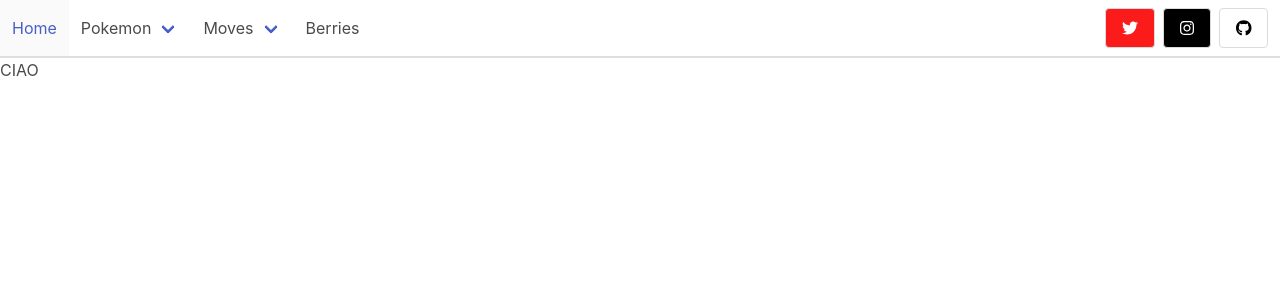
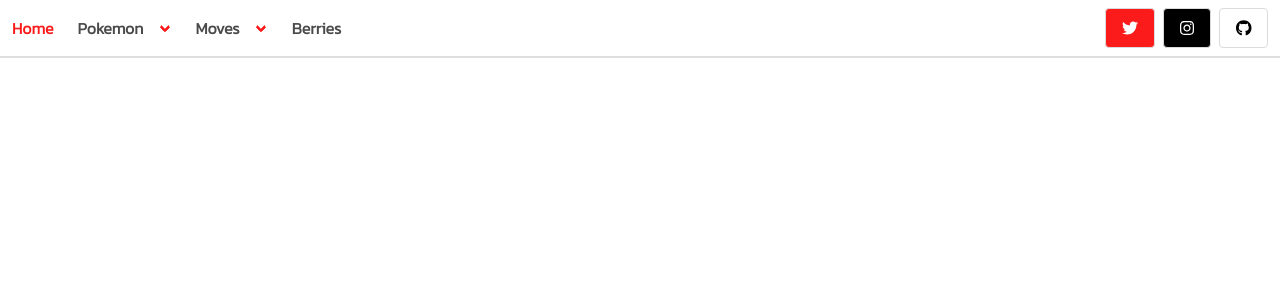
Before and after one commit to DomeT99/dexpoke, a Vue app: page /#/ in a window 1280 px wide. Shown: the top 300 px of the page. Built offline with nearby package versions, Linux system fonts and the light colour scheme.

Commit message:
Navbar stilizzata

```diff
--- /dev/null
+++ b/src/assets/Scss/bulma.scss
@@ -0,0 +1,35 @@
+/*FOGLIO DI STILE ADIBITO ALLA MODIFICA DELLE CLASSI DI BULMA OVE NECESSARIO*/
+
+/*FOGLIO STILE COLORI*/
+@import "./color.scss";
+
+/*FOGLIO STILE PARTI COMUNI*/
+@import "./common.scss";
+
+/****NAVBAR****/
+a.navbar-item:focus,
+a.navbar-item:focus-within,
+a.navbar-item:hover,
+a.navbar-item.is-active,
+.navbar-link:focus,
+.navbar-link:focus-within,
+.navbar-link:hover,
+.navbar-link.is-active {
+    color: $redPoke;
+    background-color: $whitePoke;
+}
+
+.navbar-dropdown a.navbar-item:focus,
+.navbar-dropdown a.navbar-item:hover {
+    color: $redPoke;
+    background-color: $whitePoke;
+}
+.navbar-item.has-dropdown:focus .navbar-link,
+.navbar-item.has-dropdown:hover .navbar-link,
+.navbar-item.has-dropdown.is-active .navbar-link {
+    background-color: $whitePoke;
+}
+.navbar-link:not(.is-arrowless)::after {
+    border-color: $redPoke;
+    font-size: $thirteenPx;
+}
--- a/src/assets/Scss/common.scss
+++ b/src/assets/Scss/common.scss
@@ -1,24 +1,32 @@
 /****IMPORT COLORS****/
 @import "./color.scss";
 
+/****KEYFRAMES****/
+@import "./keyframes.scss";
+
 /****FONT****/
-@import url("https://fonts.googleapis.com/css2?family=Open+Sans:wght@300;400&family=Rubik:wght@300;400&display=swap");
+@import url("https://fonts.googleapis.com/css2?family=Ubuntu&display=swap");
+@import url("https://fonts.googleapis.com/css2?family=Kanit:wght@300&display=swap");
 
-@mixin font-style($fontfamily, $weight) {
-    font-family: $fontfamily;
+/**FONT SIZE**/
+$thirteenPx: 13px;
+$fourteenPx: 14px;
+
+@mixin font-style($fontfamily, $typechar, $weight) {
+    font-family: $fontfamily, $typechar;
     font-weight: $weight;
 }
-.rubik-300 {
-    @include font-style("'Rubik', sans-serif", 300);
+.ubuntu-300 {
+    @include font-style("Ubuntu", "sans-serif", 300);
 }
-.rubik-400 {
-    @include font-style("'Rubik', sans-serif", 400);
+.ubuntu-400 {
+    @include font-style("Ubuntu", "sans-serif", 400);
 }
-.open-sans-300 {
-    @include font-style("'Open Sans', sans-serif", 300);
+.kanit-300 {
+    @include font-style("Kanit", "sans-serif", 300);
 }
-.open-sans-400 {
-    @include font-style("'Open Sans', sans-serif", 400);
+.kanit-800 {
+    @include font-style("Kanit", "sans-serif", 800);
 }
 
 /****BORDER STYLE****/
@@ -30,3 +38,13 @@
     border-bottom: 2px solid;
     @include border-color($grayPoke);
 }
+
+/****ANIMAZIONI KEYFRAMES****/
+@mixin animation-model($animationName, $animationDuration) {
+    animation-name: $animationName;
+    animation-duration: $animationDuration;
+}
+
+.fade-in {
+    @include animation-model(fade-in, 0.4s);
+}
--- a/src/assets/Scss/global.scss
+++ b/src/assets/Scss/global.scss
@@ -1,3 +1,5 @@
 @import "/node_modules/bulma/bulma.sass"; //Bulma
+@import "./bulma.scss"; //Bulma modifica variabili e classe
 @import "../Scss/color.scss"; //Colors
 @import "../Scss/common.scss"; //Elementi comuni
+@import "../Scss/layout.scss"; //Layout
--- /dev/null
+++ b/src/assets/Scss/keyframes.scss
@@ -0,0 +1,9 @@
+/****FOGLIO STILE KEYFRAMES****/
+@keyframes fade-in {
+    0% {
+        opacity: 0;
+    }
+    100% {
+        opacity: 1;
+    }
+}
--- /dev/null
+++ b/src/assets/Scss/layout.scss
@@ -0,0 +1,9 @@
+/*FOGLIO STILE LAYOUT*/
+
+/****POSITION****/
+@mixin position-model($position) {
+    position: $position;
+}
+.sticky-position{
+    @include position-model("sticky")
+}
--- a/src/components/Common/PokeNavbar.vue
+++ b/src/components/Common/PokeNavbar.vue
@@ -3,12 +3,22 @@ import { onMounted } from "vue";
 //FontAwesome Component
 import { FontAwesomeIcon } from "@fortawesome/vue-fontawesome";
 
+//SOCIAL LINK PARAMETERS
+const twitterLink = import.meta.env.VITE_TWITTER_LINK;
+const instagramLink = import.meta.env.VITE_INSTAGRAM_LINK;
+const githubLink = import.meta.env.VITE_GITHUB_LINK;
+
 onMounted(() => {
     openHamburgerMenu()
 })
 
+function openSocial(social?: string) {
+    if (typeof (social) === "string") {
+        window.open(social);
+    }
+}
+
 function openHamburgerMenu() {
-
     const $navbarBurgers = Array.prototype.slice.call(document.querySelectorAll('.navbar-burger'), 0);
 
     $navbarBurgers.forEach(el => {
@@ -26,7 +36,7 @@ function openHamburgerMenu() {
 </script>
 
 <template>
-    <nav class="navbar bg-white-poke bb-gray" role="navigation" aria-label="main navigation">
+    <nav class="navbar bg-white-poke bb-gray kanit-800 sticky-position" role="navigation" aria-label="main navigation">
         <div class="navbar-brand">
 
             <!-- Hamburger Menu for mobile -->
@@ -45,7 +55,7 @@ function openHamburgerMenu() {
                     <a class="navbar-link">
                         Pokemon
                     </a>
-                    <div class="navbar-dropdown">
+                    <div class="navbar-dropdown fade-in">
                         <router-link to="/pokelist" class="navbar-item">
                             Complete List
                         </router-link>
@@ -66,7 +76,7 @@ function openHamburgerMenu() {
                     <a class="navbar-link">
                         Moves
                     </a>
-                    <div class="navbar-dropdown">
+                    <div class="navbar-dropdown fade-in">
                         <a class="navbar-item">
                             Categories
                         </a>
@@ -79,13 +89,13 @@ function openHamburgerMenu() {
             <div class="navbar-end" style="display:flex; justify-content:center">
                 <div class="navbar-item">
                     <div class="buttons">
-                        <button class="button bg-red-poke">
+                        <button @click="openSocial(twitterLink)" class="button bg-red-poke">
                             <FontAwesomeIcon class="white-poke" icon="fa-brands fa-twitter" />
                         </button>
-                        <button class="button bg-black-poke">
+                        <button @click="openSocial(instagramLink)" class="button bg-black-poke">
                             <FontAwesomeIcon class="white-poke" icon="fa-brands fa-instagram" />
                         </button>
-                        <button class="button bg-white-poke">
+                        <button @click="openSocial(githubLink)" class="button bg-white-poke">
                             <FontAwesomeIcon class="black-poke" icon="fa-brands fa-github" />
                         </button>
                     </div>
--- a/src/views/HomeViews.vue
+++ b/src/views/HomeViews.vue
@@ -1,5 +1,5 @@
 <script setup lang="ts"></script>
 
 <template>
-    <h1>CIAO</h1>
+
 </template>
```
Also changed, not shown: 1 other file (tests, documents, lock files or other folders).
